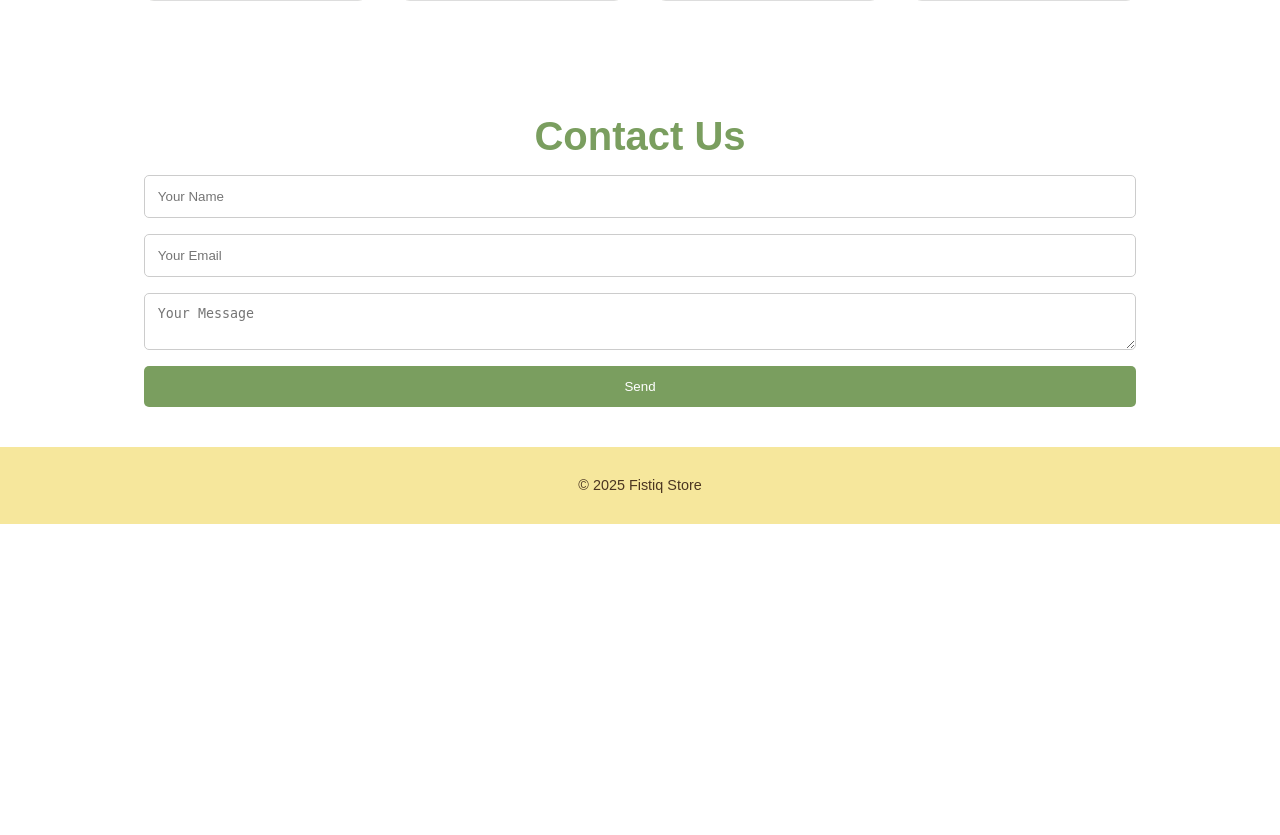
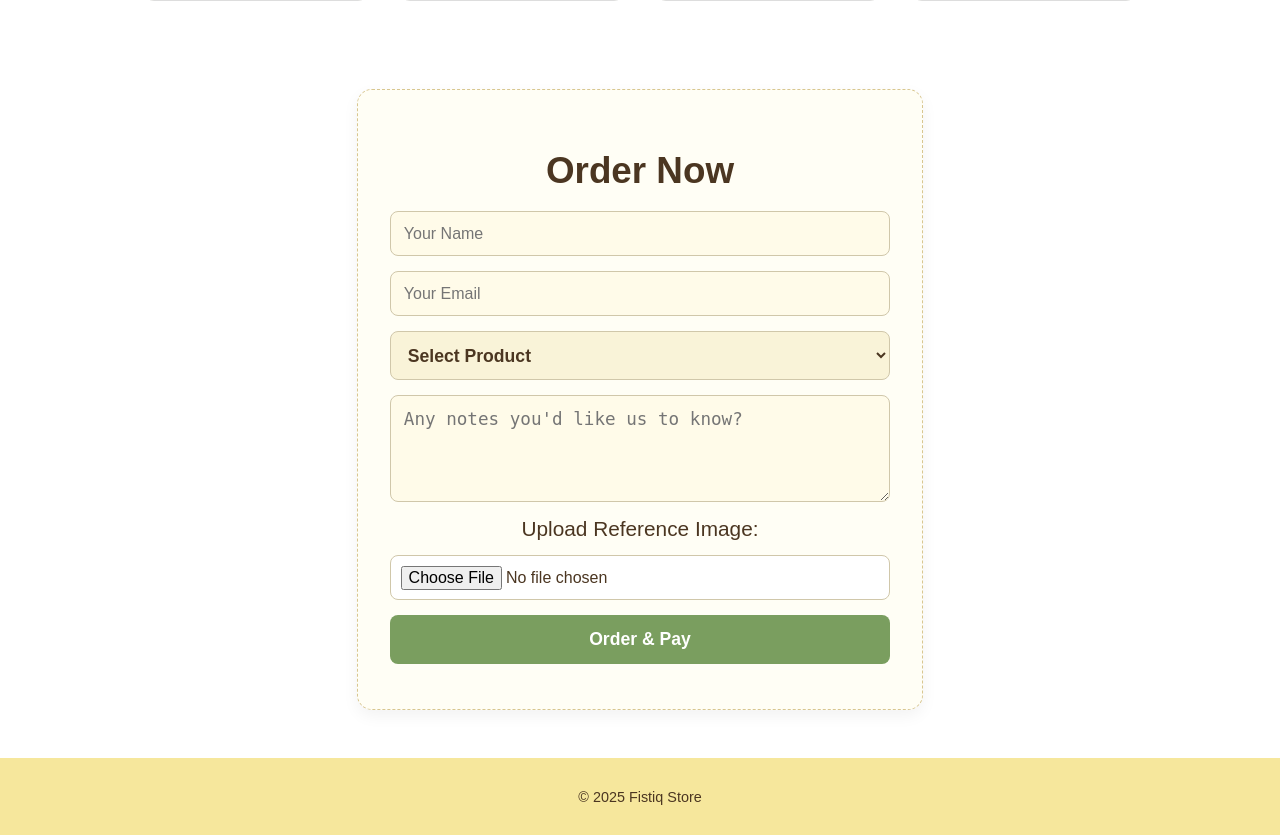
Before and after one commit to alaaraed89/fistiq-store, a PHP site: page / in a window 1280 px wide. Shown: the part 1397-2232 px from the top of the page. Before the commit the page ends 1921 px from the top, so only its background shows below. Run offline with PHP 8.4, Linux system fonts and the light colour scheme; some libraries are stand-ins or nearby versions.

Commit message:
Add files via upload

```diff
--- a/bestfriends.html
+++ b/bestfriends.html
@@ -45,7 +45,7 @@
   <ul class="nav-links" id="nav-links">
     <li><a href="index.html#home" class="nav-link">Home</a></li>
     <li><a href="index.html#products" class="nav-link">Products</a></li>
-    <li><a href="index.html#contact" class="nav-link">Contact Us</a></li>
+    <li><a href="index.html#contact" class="nav-link">Ordar</a></li>
     <li><a href="reviews.html" class="nav-link">Reviews</a></li>
   </ul>
 </nav>
--- /dev/null
+++ b/data.json
@@ -0,0 +1,5 @@
+{
+    "messages": [],
+    "requests": [],
+    "clicks": 0
+}
--- a/family.html
+++ b/family.html
@@ -45,7 +45,7 @@
   <ul class="nav-links" id="nav-links">
     <li><a href="index.html#home" class="nav-link">Home</a></li>
     <li><a href="index.html#products" class="nav-link">Products</a></li>
-    <li><a href="index.html#contact" class="nav-link">Contact Us</a></li>
+    <li><a href="index.html#contact" class="nav-link">Ordar</a></li>
     <li><a href="reviews.html" class="nav-link">Reviews</a></li>
   </ul>
 </nav>
--- a/graduation.html
+++ b/graduation.html
@@ -21,7 +21,7 @@
   <ul class="nav-links" id="nav-links">
     <li><a href="index.html#home" class="nav-link">Home</a></li>
     <li><a href="index.html#products" class="nav-link">Products</a></li>
-    <li><a href="index.html#contact" class="nav-link">Contact Us</a></li>
+    <li><a href="index.html#contact" class="nav-link">Ordar</a></li>
     <li><a href="reviews.html" class="nav-link">Reviews</a></li>
   </ul>
 </nav>
--- a/index.html
+++ b/index.html
@@ -6,6 +6,7 @@
   <title>Fistiq Store</title>
   <link rel="stylesheet" href="style.css" />
   <script defer src="script.js"></script>
+  <script src="https://www.paypal.com/sdk/js?client-id=YOUR_PAYPAL_CLIENT_ID&currency=JOD"></script>
 </head>
 <body>
 <nav class="navbar">
@@ -16,23 +17,16 @@
   <ul class="nav-links" id="nav-links">
     <li><a href="index.html#home" class="nav-link">Home</a></li>
     <li><a href="index.html#products" class="nav-link">Products</a></li>
-    <li><a href="index.html#contact" class="nav-link">Contact Us</a></li>
+    <li><a href="index.html#contact" class="nav-link">Order</a></li>
     <li><a href="reviews.html" class="nav-link">Reviews</a></li>
   </ul>
 </nav>
 
   <section class="hero" id="home">
     <div class="hero-leaf">
-      <h1>Fistiq Store turns your memories into elegant,<br>
-        personalized illustrated gifts.<br>
-        — we make your stories last forever.</h1>
-      <p>
-        <strong>📞 Phone:</strong> <a href="tel:+962799437000">+962 79 943 7000</a>
-      </p>
-      <p>
-        <strong>📷 Instagram:</strong>
-        <a href="https://instagram.com/fistiq.store" target="_blank">@fistiq.store</a>
-      </p>
+      <h1>Fistiq Store turns your memories into elegant,<br> personalized illustrated gifts.<br> — we make your stories last forever.</h1>
+      <p><strong>📞 Phone:</strong> <a href="tel:+962799437000">+962 79 943 7000</a></p>
+      <p><strong>📷 Instagram:</strong> <a href="https://instagram.com/fistiq.store" target="_blank">@fistiq.store</a></p>
     </div>
   </section>
 
@@ -49,43 +43,70 @@ Join our community on Instagram @fistiq.store and discover how we transform your
   <section class="products" id="products">
     <h2>Our Products</h2>
     <div class="cards">
-      <div class="card">
-        <img src="images/bestfriend.png" alt="Best Friends">
-        <h3>Best Friends Mugs</h3>
-        <a href="bestfriends.html" class="view-more">View More</a>
-      </div>
-      <div class="card">
-        <img src="images/family.png" alt="Family">
-        <h3>Family Mugs</h3>
-        <a href="family.html" class="view-more">View More</a>
-      </div>
-      <div class="card">
-        <img src="images/grad.png" alt="Graduation">
-        <h3>Graduation Mugs</h3>
-        <a href="graduation.html" class="view-more">View More</a>
-      </div>
-      <div class="card">
-        <img src="images/personal.png" alt="Personal">
-        <h3>Personal Mugs</h3>
-        <a href="personal.html" class="view-more">View More</a>
-      </div>
+      <div class="card"><img src="images/bestfriend.png" alt="Best Friends"><h3>Best Friends Mugs</h3><a href="bestfriends.html" class="view-more">View More</a></div>
+      <div class="card"><img src="images/family.png" alt="Family"><h3>Family Mugs</h3><a href="family.html" class="view-more">View More</a></div>
+      <div class="card"><img src="images/grad.png" alt="Graduation"><h3>Graduation Mugs</h3><a href="graduation.html" class="view-more">View More</a></div>
+      <div class="card"><img src="images/personal.png" alt="Personal"><h3>Personal Mugs</h3><a href="personal.html" class="view-more">View More</a></div>
     </div>
   </section>
 
   <section class="contact" id="contact">
-    <h2>Contact Us</h2>
-    <form action="alaaraed8989@gmail.com" method="POST" enctype="text/plain">
+    <h2>Order Now</h2>
+    <form id="orderForm" enctype="multipart/form-data">
       <input type="text" name="name" placeholder="Your Name" required />
       <input type="email" name="email" placeholder="Your Email" required />
-      <textarea name="message" placeholder="Your Message" required></textarea>
-      <button type="submit">Send</button>
+      <select name="product" required>
+        <option value="" disabled selected>Select Product</option>
+        <option value="bestfriend">Best Friends Mug</option>
+        <option value="family">Family Mug</option>
+        <option value="graduation">Graduation Mug</option>
+        <option value="personal">Personal Mug</option>
+      </select>
+       <textarea name="notes" placeholder="Any notes you'd like us to know?" rows="4" style="font-size: 1.1rem;"></textarea>
+
+      <label>Upload Reference Image:</label>
+      <input type="file" name="image" accept="image/*" required />
+      <button type="submit">Order & Pay</button>
     </form>
+    <div id="paypal-button-container"></div>
   </section>
 
   <footer>
     <p>&copy; 2025 Fistiq Store</p>
   </footer>
 
+<script>
+  document.addEventListener("DOMContentLoaded", () => {
+    const hamburger = document.getElementById("hamburger");
+    const navLinks = document.getElementById("nav-links");
+
+    hamburger.addEventListener("click", () => {
+      navLinks.classList.toggle("show");
+    });
+
+    // PayPal logic
+    paypal.Buttons({
+      createOrder: (data, actions) => {
+        return actions.order.create({
+          purchase_units: [{
+            amount: {
+              currency_code: "JOD",
+              value: "7.00"
+            }
+          }]
+        });
+      },
+      onApprove: async (data, actions) => {
+        const order = await actions.order.capture();
+        const formData = new FormData(document.getElementById("orderForm"));
+        formData.append("orderID", order.id);
+
+        // إرسال البيانات إلى خادمك (تحتاج PHP أو Node.js)
+
+      }
+    }).render("#paypal-button-container");
+  });
+</script>
 
 </body>
 </html>
--- a/personal.html
+++ b/personal.html
@@ -45,7 +45,7 @@
   <ul class="nav-links" id="nav-links">
     <li><a href="index.html#home" class="nav-link">Home</a></li>
     <li><a href="index.html#products" class="nav-link">Products</a></li>
-    <li><a href="index.html#contact" class="nav-link">Contact Us</a></li>
+    <li><a href="index.html#contact" class="nav-link">Ordar</a></li>
     <li><a href="reviews.html" class="nav-link">Reviews</a></li>
   </ul>
 </nav>
--- a/reviews.html
+++ b/reviews.html
@@ -79,7 +79,7 @@
   <ul class="nav-links" id="nav-links">
     <li><a href="index.html#home" class="nav-link">Home</a></li>
     <li><a href="index.html#products" class="nav-link">Products</a></li>
-    <li><a href="index.html#contact" class="nav-link">Contact Us</a></li>
+    <li><a href="index.html#contact" class="nav-link">Ordar</a></li>
     <li><a href="reviews.html" class="nav-link">Reviews</a></li>
   </ul>
 </nav>
--- a/style.css
+++ b/style.css
@@ -64,18 +75,20 @@ body {
   text-decoration: none;
 }
 
-.about, .products, .contact {
+/* Sections */
+.about, .products, .contact, .order {
   padding: 2.5rem 9rem;
   text-align: center;
   font-size: 1.3rem;
 }
 
-.about h2, .products h2, .contact h2 {
+.about h2, .products h2, .contact h2, .order h2 {
   font-size: 2.5rem;
   margin-bottom: 1rem;
   color: #7a9e5f;
 }
 
+/* Product Cards */
 .cards {
   display: grid;
   grid-template-columns: repeat(auto-fit, minmax(200px, 1fr));
@@ -116,33 +129,145 @@ body {
   color: #4b3621;
 }
 
+/* Order Form */
+.contact {
+  background-color: #fffef5;
+  border: 1px dashed #d8c690;
+  border-radius: 15px;
+  padding: 2rem 2.5rem;
+  box-shadow: 0 6px 16px rgba(0, 0, 0, 0.05);
+  max-width: 600px; /* 👈 تم تقليله من 700px */
+  margin: 3rem auto;
+}
+
+/* العنوان */
+.contact h2 {
+  font-size: 2.4rem;
+  color: #4b3621;
+  margin-bottom: 1.5rem;
+}
+
+/* النموذج */
 .contact form {
   display: flex;
   flex-direction: column;
   gap: 1rem;
-  margin-top: 1rem;
 }
 
-.contact input, .contact textarea {
-  padding: 0.8rem;
-  border: 1px solid #ccc;
-  border-radius: 5px;
+/* الحقول */
+.contact input,
+.contact textarea,
+.contact select {
+  padding: 0.9rem;
+  border: 1px solid #d0c7aa;
+  border-radius: 8px;
+  font-size: 1.05rem;
+  background-color: #fffbe9;
+  color: #4b3621;
+  transition: border-color 0.3s ease;
 }
 
+.contact select {
+  font-weight: bold;
+  font-size: 1.15rem;
+  background-color: #f9f3d8;
+}
+
+/* حقل الملاحظات note */
+.contact textarea {
+  resize: vertical;
+  min-height: 100px; /* 👈 تم تقليله من 120px */
+}
+
+/* ملف الصورة */
+.contact input[type="file"] {
+  padding: 0.7rem;
+  background-color: #ffffff;
+  font-size: 1rem;
+}
+
+/* Order Form Container */
+.contact {
+  background-color: #fffef5;
+  border: 1px dashed #d8c690;
+  border-radius: 15px;
+  padding: 1.8rem 2rem;
+  box-shadow: 0 6px 16px rgba(0, 0, 0, 0.05);
+  max-width: 500px; /* 👈 صغرناها أكثر من 600px */
+  margin: 3rem auto;
+}
+
+/* العنوان */
+.contact h2 {
+  font-size: 2.3rem;
+  color: #4b3621;
+  margin-bottom: 1.2rem;
+}
+
+/* النموذج */
+.contact form {
+  display: flex;
+  flex-direction: column;
+  gap: 0.9rem;
+}
+
+/* الحقول */
+.contact input,
+.contact textarea,
+.contact select {
+  padding: 0.8rem;
+  border: 1px solid #d0c7aa;
+  border-radius: 8px;
+  font-size: 1rem;
+  background-color: #fffbe9;
+  color: #4b3621;
+  transition: border-color 0.3s ease;
+}
+
+.contact select {
+  font-weight: bold;
+  font-size: 1.1rem;
+  background-color: #f9f3d8;
+}
+
+/* حقل الملاحظات note */
+.contact textarea {
+  resize: vertical;
+  min-height: 80px; /* 👈 صغرناها كمان شوي */
+}
+
+/* ملف الصورة */
+.contact input[type="file"] {
+  padding: 0.6rem;
+  background-color: #ffffff;
+  font-size: 1rem;
+}
+
+/* زر الطلب */
 .contact button {
   background-color: #7a9e5f;
   color: white;
   border: none;
-  padding: 0.8rem;
+  padding: 0.9rem;
   cursor: pointer;
-  border-radius: 5px;
-  transition: background-color 0.3s ease;
+  border-radius: 8px;
+  font-size: 1.1rem;
+  font-weight: bold;
+  transition: background-color 0.3s ease, transform 0.2s ease;
 }
 
 .contact button:hover {
   background-color: #4b3621;
+  transform: translateY(-2px);
+}
+/* PayPal Button Wrapper */
+#paypal-button-container {
+  margin-top: 1rem;
+  display: flex;
+  justify-content: center;
 }
 
+/* Footer */
 footer {
   background-color: #f6e79c;
   text-align: center;
```
Also changed, not shown: other parts of style.css (+24 -40 lines), click_counter.php (added, +7 -0 lines), dashboard.php (added, +111 -0 lines), login.php (added, +26 -0 lines), save.php (added, +15 -0 lines).
